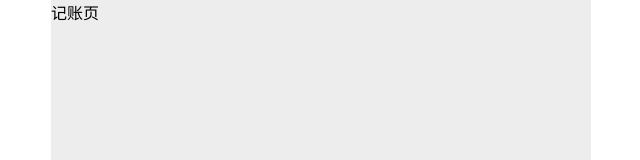
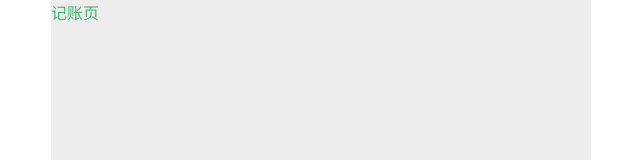
Before and after one commit to tgbf2674/wx-cash, a React (Create React App) app: page / in a window 1280 px wide. Shown: the top 160 px of the page, without its empty margins (319-959 px from the left). Built offline with nearby package versions, Linux system fonts and the light colour scheme.

Commit message:
use theme

```diff
--- a/src/App.tsx
+++ b/src/App.tsx
@@ -1,6 +1,7 @@
 import React from 'react';
-import styled from 'styled-components';
+import styled, {ThemeProvider} from 'styled-components';
 import Summary from './pages/Summary';
+import theme from './theme'
 
 const StyledApp =styled.div`
   max-width: 540px;
@@ -11,9 +12,11 @@ const StyledApp =styled.div`
 
 function App() {
   return (
+    <ThemeProvider theme={theme}>
     <StyledApp>
-      <Summary></Summary>
+      <Summary />
     </StyledApp>
+    </ThemeProvider>
   );
 }
 
--- a/src/assets/styles/global.scss
+++ b/src/assets/styles/global.scss
@@ -1,3 +1,4 @@
+@import "./variables";
 * {
   padding: 0;
   margin: 0;
@@ -7,3 +8,8 @@
 body {
   background: #323232;
 }
+
+
+a{
+  color: $link-text
+}
--- a/src/pages/Summary.tsx
+++ b/src/pages/Summary.tsx
@@ -1,8 +1,11 @@
 import * as React from 'react'
-
+import styled from 'styled-components';
+const StyleSummary = styled.div`
+  color: ${props => props.theme.$success};
+`
 const Summary: React.FC = () => {
   return (
-    <div>记账页</div>
+    <StyleSummary>记账页</StyleSummary>
   )
 }
 
--- /dev/null
+++ b/src/theme/index.tsx
@@ -0,0 +1,11 @@
+const theme = {
+  $success: '#40B475',
+  $warning: '#F0B739',
+  $linkText: '#576F96',
+  $mainText: '#303133',
+  $normalText: '#606266',
+  $subText: '#909399',
+  $placeholder: '#C0C4CC'
+}
+
+export default theme
```
Also changed, not shown: src/assets/styles/variables.scss (added, +9 -0 lines).
